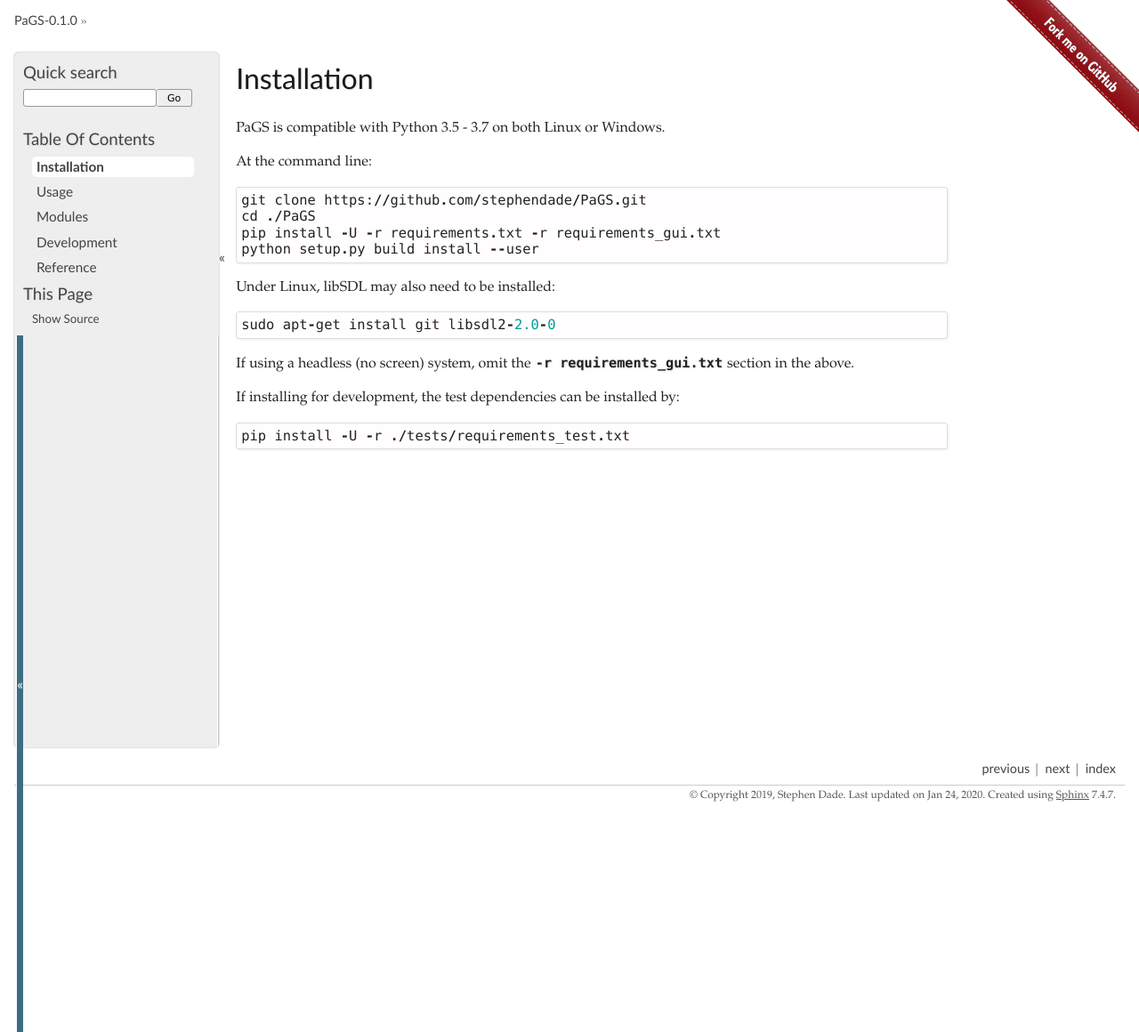
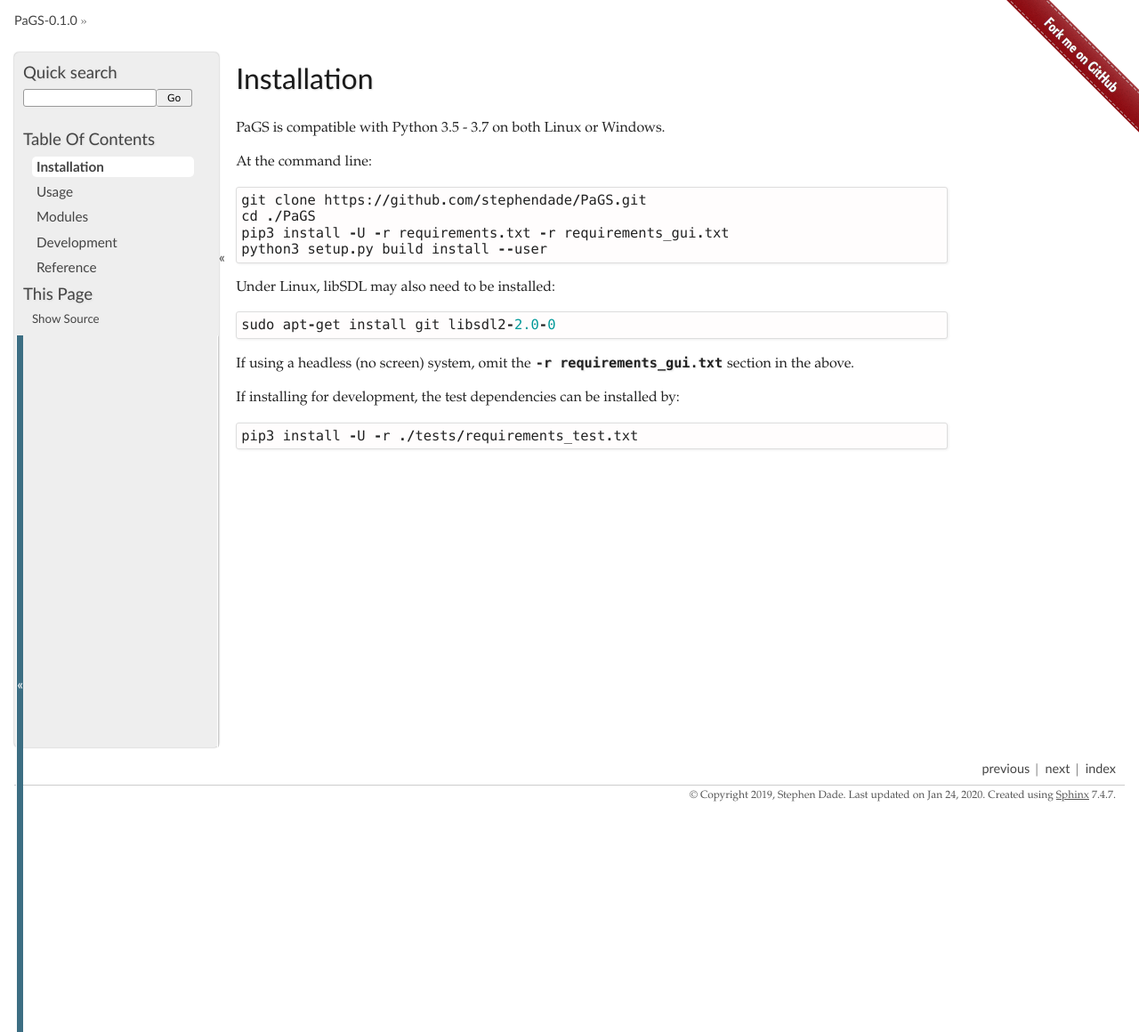
Before and after one commit to stephendade/PaGS, a Sphinx documentation site: the page built from docs/installation.rst, in a window 1280 px wide. Shown: the whole page at 89% size. Built offline with Sphinx 7.4.7, drawn with Linux system fonts in a browser that asks for light colours.

Commit message:
Doco: Change commands to Python3

```diff
--- a/docs/development.rst
+++ b/docs/development.rst
@@ -18,7 +18,7 @@ Linux users will need socat installed via `sudo apt install socat``
 
 Tests can be run via::
 
-    python setup.py build install --user
+    python3 setup.py build install --user
     py.test --log-level DEBUG
 
 The CI uses `Appveyor <https://ci.appveyor.com/project/stephendade/PaGS>`_ to run a build matrix of Windows/Linux and Python 3.5/3.6/3.7. So 6 runs total.
--- a/docs/installation.rst
+++ b/docs/installation.rst
@@ -8,8 +8,8 @@ At the command line::
 
     git clone https://github.com/stephendade/PaGS.git
     cd ./PaGS
-    pip install -U -r requirements.txt -r requirements_gui.txt
-    python setup.py build install --user
+    pip3 install -U -r requirements.txt -r requirements_gui.txt
+    python3 setup.py build install --user
 
 Under Linux, libSDL may also need to be installed::
 
@@ -19,4 +19,4 @@ If using a headless (no screen) system, omit the ``-r requirements_gui.txt`` sec
 
 If installing for development, the test dependencies can be installed by::
 
-    pip install -U -r ./tests/requirements_test.txt
+    pip3 install -U -r ./tests/requirements_test.txt
```
